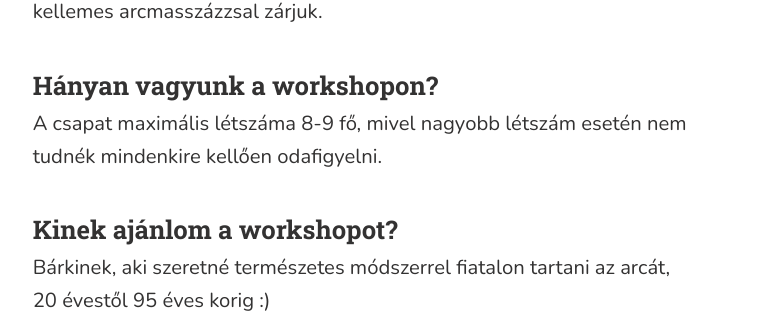
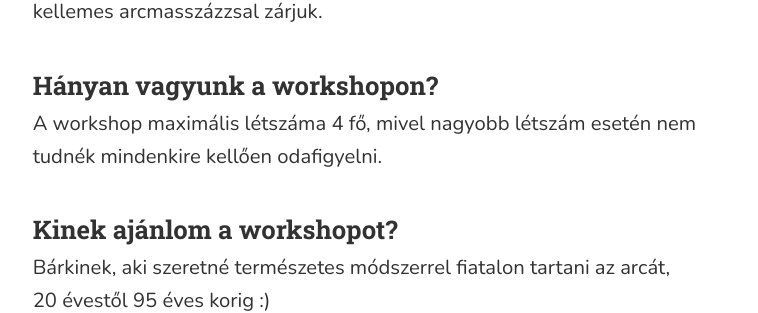
Before and after one commit to monikamudra/arctorna, a Jekyll site: the page built from workshop.md, in a window 1280 px wide and 900 px high, scrolled down 728 px. Shown: the part 150-463 px from the top of the window, without its empty margins (253-1011 px from the left). Built offline with Jekyll 4.4.1, drawn with Linux system fonts in a browser that asks for light colours.

Commit message:
Update content

```diff
--- a/_includes/workshop-details.md
+++ b/_includes/workshop-details.md
@@ -7,7 +7,7 @@ workshopot egy kellemes arcmasszázzsal&nbsp;zárjuk.
 
 ### Hányan vagyunk a&nbsp;workshopon?
 
-A csapat maximális létszáma 8-9 fő, mivel nagyobb létszám esetén nem
+A workshop maximális létszáma 4 fő, mivel nagyobb létszám esetén nem
 tudnék mindenkire kellően&nbsp;odafigyelni.
 
 ### Kinek ajánlom a&nbsp;workshopot?
```
